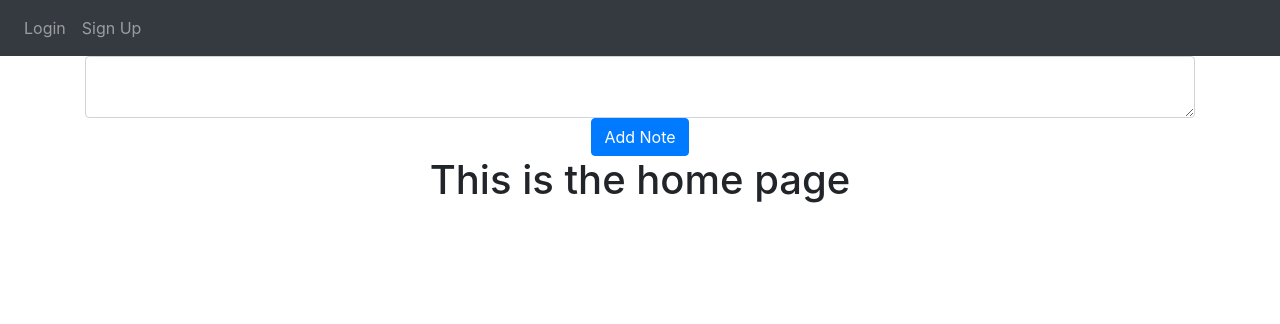
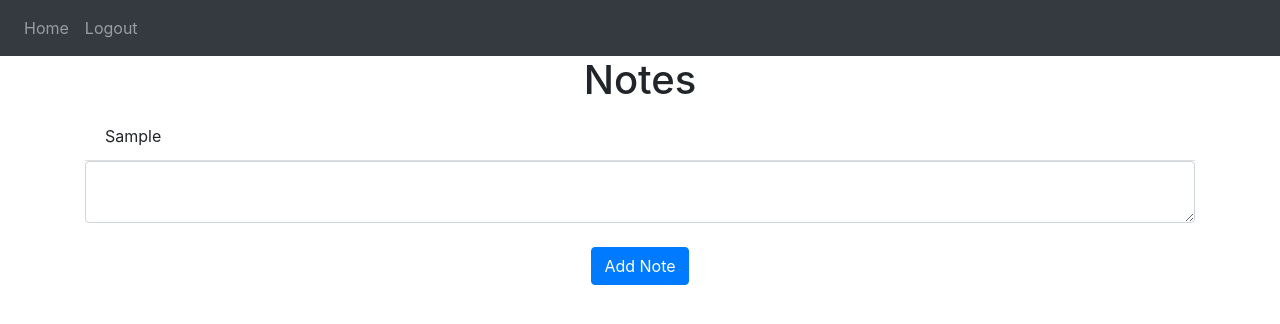
Before and after one commit to sgriffin10/djangoWebTutorial, a Flask app: template website/templates/home.html in a window 1280 px wide. Shown: the top 324 px of the page. Run offline with Flask 2, Linux system fonts and the light colour scheme; the template is opened without the code that fills it: values that come from a table or form of the project are taken from there, others are empty; data comes from the database, SQL or seed files in the repository; tables that the repository leaves empty hold one stand-in row (values such as "Sample post"); some libraries are stand-ins or nearby versions.

Commit message:
add notes text box and submit button

```diff
--- a/website/templates/home.html
+++ b/website/templates/home.html
@@ -3,11 +3,17 @@
 {% block title %}Home{% endblock %}
 
 {% block content %}
+<h1 style="text-align: center;">Notes</h1>
+<ul class="list-group list-group-flush" id="notes">
+    {% for note in user.notes %}
+    <li class="list-group-item">{{note.data}}</li>
+    {% endfor %}
+</ul>
 <form method="POST">
     <textarea name="note" id="note" class="form-control"></textarea>
+    <br/>
     <div style="text-align: center;">
         <button type="submit" class="btn btn-primary">Add Note</button>
     </div>
 </form>
-<h1 style="text-align: center;">This is the home page</h1>
 {% endblock %}
```
